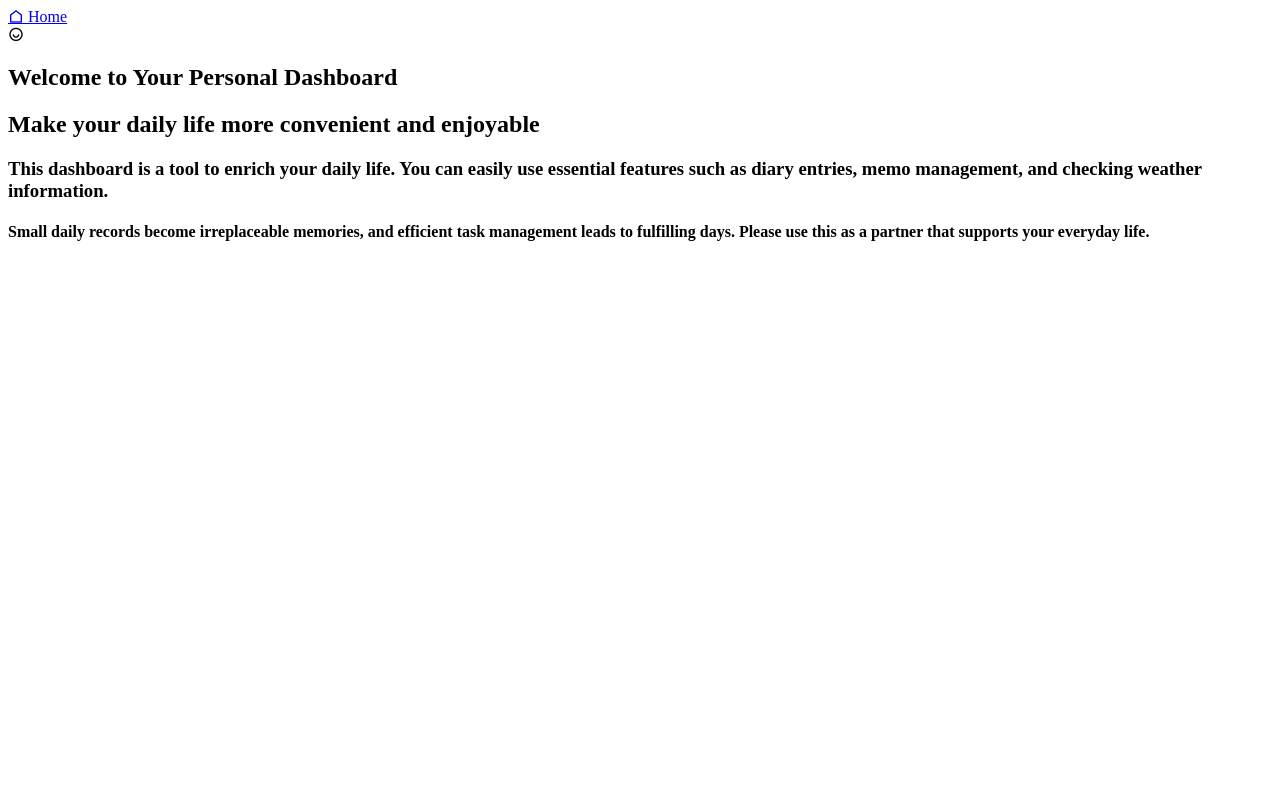
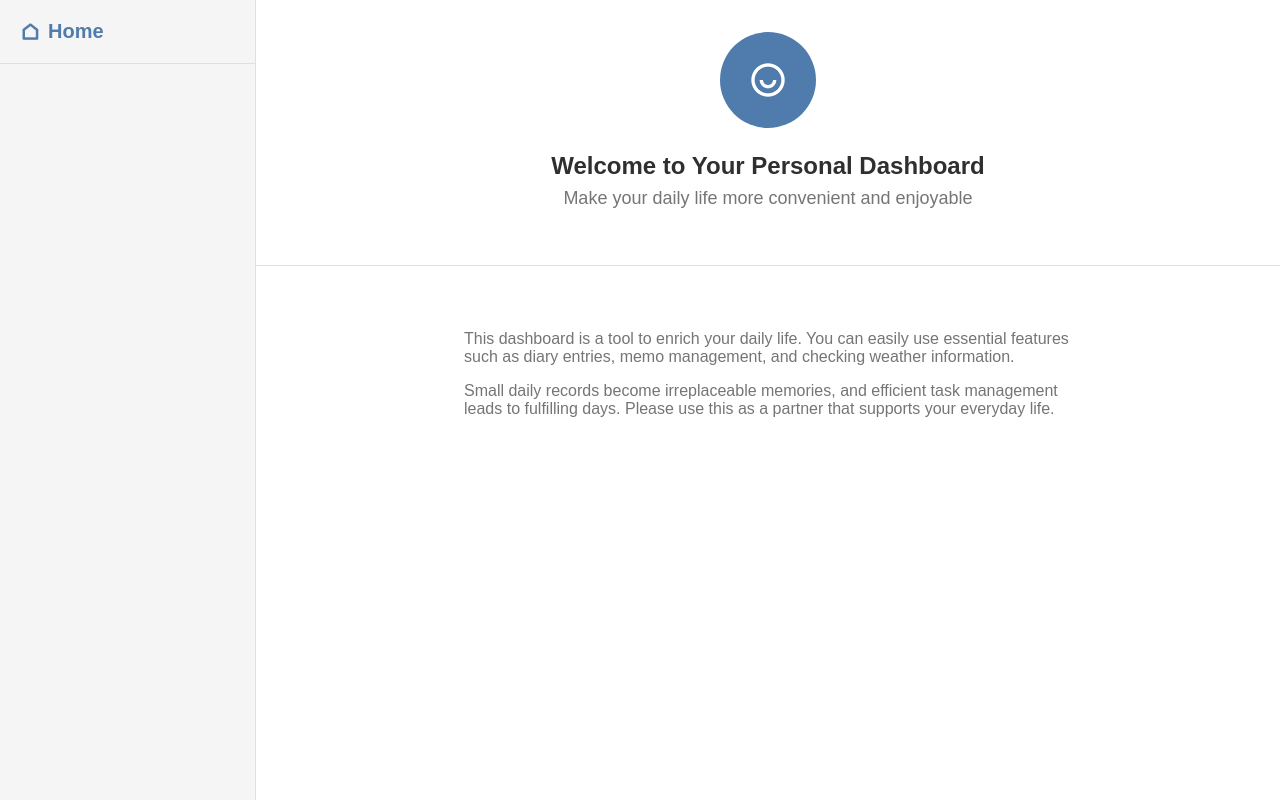
Before and after one commit to gengen-1116/my-first-web-app, a plain HTML site: page index.html in a window 1280 px wide. Drawn offline with nearby package versions, Linux system fonts and the light colour scheme.

Commit message:
新しい Web サイト用ファイルをアップロード

```diff
--- a/index.html
+++ b/index.html
@@ -1,41 +1,51 @@
-<!DOCTYPE html>
+<!doctype html>
 <html lang="en">
   <head>
     <meta charset="UTF-8" />
-    <meta name="viewport" content="width=device-width, initial-scale=1.0" />
     <title>Dashboard</title>
-    <link rel="stylesheet" href=".style.css">
+    <!-- 独自のCSSファイルを読み込み -->
+    <link rel="stylesheet" href="./style.css" />
     <link href="https://cdn.jsdelivr.net/npm/remixicon@4.5.0/fonts/remixicon.css" rel="stylesheet" />
+  </head>
 
-  </head>
   <body>
-    <div>
+    <div class="dashboard-container">
+      <!-- 左サイドバー (固定) -->
+      <aside class="sidebar">
+        <div class="sidebar-header">
+          <a href="#" class="sidebar-home" data-tab="home">
+            <span class="ri-home-line"></span>
+            <span>Home</span>
+          </a>
+        </div>
+      </aside>
 
+      <!-- 右メインコンテンツ (スクロール可) -->
+      <main class="main-content">
+        <!-- ホームセクション -->
+        <section class="content-section" id="home">
+          <header class="section-header">
+            <div class="profile-circle">
+              <span class="ri-user-smile-line"></span>
+            </div>
+            <h1 class="section-title">Welcome to Your Personal Dashboard</h1>
+            <p class="section-subtitle">
+              Make your daily life more convenient and enjoyable
+            </p>
+          </header>
+          <div class="section-body">
+            <div class="section-description">
+              <p>
+                This dashboard is a tool to enrich your daily life. You can easily use essential features such as diary entries, memo management, and checking weather information.
+              </p>
+              <p>
+                Small daily records become irreplaceable memories, and efficient task management leads to fulfilling days. Please use this as a partner that supports your everyday life.
+              </p>
+            </div>
+          </div>
+        </section>
+        <!-- End ホームセクション -->
+      </main>
     </div>
   </body>
-
-  <aside class="sidebar">
-   <header class="header1">
-    <a href="#" data-tab="home">
-      <span class="ri-home-line"></span>
-      Home
-    </a>
-   </header>
-  </aside>
-
-  <main>
-   <section id="home">
-     <header class="header2">
-       <div class="profile-icon">
-         <span class="ri-user-smile-line"></span>
-       </div>
-       <h1>Welcome to Your Personal Dashboard</h1>
-       <h2>Make your daily life more convenient and enjoyable</h2>
-     </header>
-     <div class="message">
-      <h3>This dashboard is a tool to enrich your daily life. You can easily use essential features such as diary entries, memo management, and checking weather information.</h3>
-      <h4>Small daily records become irreplaceable memories, and efficient task management leads to fulfilling days. Please use this as a partner that supports your everyday life.</h4>
-     </div>
-   </section>
-  </main>
 </html>
--- a/style.css
+++ b/style.css
@@ -5,80 +5,10 @@
 *::after {
   box-sizing: border-box;
 }
-.body div{
-  display:flex;
-  height: 100vh;
-}
-.sidebar{
-  width: 256px;
-  flex-shrink:0;
-  background-color:#f5f5f5 ;
-  border-right: 1px #e0e0e0;
-  display: flex;
-  flex-direction: column;
-  height: 100%;
-}
-
-.header1{
- padding: 20px;
- border: 1px #e0e0e0;
-}
-
-.a{
-  font-size: 1.25rem;
-  font-weight: 600;
-  color:#4f7cac ;
-  display: flex;
-  align-items: center;
-  gap: 8px;
-  text-decoration:none;
-}
-
-.main{
-  flex: 1;
-}
-
-.header2{
-  padding: 32px;
-  border-bottom: 1px #e0e0e0;
-  text-align: center;
-}
-
-.profile-icon{
-  width: 96px;
-  height: 96px;
-  border-radius: 50%;
-  display: flex;
-  justify-content: center;
-  align-items: center;
-  margin-left: auto;
-  margin-right: auto;
-  margin-bottom: 24px;
-  font-size: 2.5rem;
-  color: white;
-}
-
-.h1{
-  font-size: 1.5rem;
-  font-weight: 600;
-  color:#2f2f2f;
-  margin-bottom: 8px;
-}
-.h2{
-  font-size: 1.125rem;
-  color:#757575 ;
-  margin-bottom: 24px;
-}
-.message {
-  max-width: 672px;       /* 最大幅を672pxに */
-  margin: 0 auto;          /* 上下0・左右autoで中央寄せ */
-  padding: 32px;           /* 内側の余白を32pxに */
-  color: #757575;          /* 文字色を#757575に */
-}
-
-.message p {
-  margin-bottom: 16px
-}
+body,
+h1,
+h2,
+h3,
 p,
 ul,
 li,
@@ -86,15 +16,104 @@ form,
 input,
 textarea,
 select,
-.button {
+button {
   margin: 0;
   padding: 0;
   font-family: sans-serif;
 }
 
-.ul {
+ul {
   list-style: none;
 }
+/* スタイルのリセット終了 */
+
+/* サイドバーとメインコンテンツを包むための要素 */
+.dashboard-container {
+  display: flex;
+  height: 100vh;
+}
+
+/* サイドバー */
+.sidebar {
+  width: 256px;
+  background-color: #f5f5f5;
+  border-right: 1px solid #e0e0e0;
+  height: 100%;
+  display: flex;
+  flex-direction: column;
+  flex-shrink: 0;
+}
+.sidebar-header {
+  padding: 20px;
+  border-bottom: 1px solid #e0e0e0;
+}
+.sidebar-home {
+  font-size: 1.25rem;
+  font-weight: 600;
+  color: #4f7cac;
+  display: flex;
+  align-items: center;
+  gap: 8px;
+  text-decoration: none;
+}
+
+
+
+
+/* メインコンテンツ */
+.main-content {
+  flex: 1;
+}
+
+/* セクションヘッダー */
+.section-header {
+  background-color: #ffffff;
+  padding: 32px;
+  border-bottom: 1px solid #e0e0e0;
+  text-align: center;
+}
+.section-title {
+  font-size: 1.5rem;
+  font-weight: 600;
+  color: #2f2f2f;
+  margin-bottom: 8px;
+}
+.section-subtitle {
+  font-size: 1.125rem;
+  color: #757575;
+  margin-bottom: 24px;
+}
+.section-description {
+  max-width: 672px;
+  margin: 0 auto;
+  color: #757575;
+  padding: 32px;
+}
+.section-description p {
+  margin-bottom: 16px;
+}
+
+/* プロフィールサークル */
+.profile-circle {
+  width: 96px;
+  height: 96px;
+  background-color: #4f7cac;
+  border-radius: 50%;
+  display: flex;
+  align-items: center;
+  justify-content: center;
+  margin: 0 auto 24px;
+}
+.profile-circle span {
+  font-size: 2.5rem;
+  color: #ffffff;
+}
+
+/* セクション本文 */
+.section-body {
+  padding: 32px;
+}
+
 /* スタイルのリセット終了 */
 
 /* サイドバーとメインコンテンツを包むための要素のスタイルを書いてください */
```
